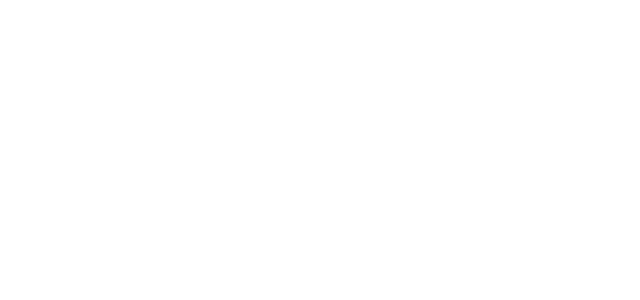
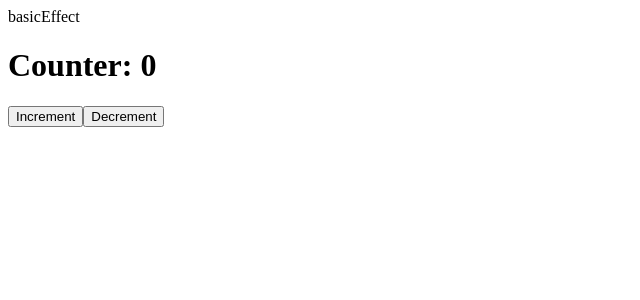
Before and after one commit to theSolution12/React-Journey, a React (Vite) app: page / in a window 1280 px wide. Shown: the top 300 px of the page, without its empty margins (0-640 px from the left). Built offline with nearby package versions, Linux system fonts and the light colour scheme.

Commit message:
Add BasicEffect and CounterEffect components
Included BasicEffect and CounterEffect components in the App component to enhance functionality and demonstrate useEffect hooks.

```diff
--- a/src/App.jsx
+++ b/src/App.jsx
@@ -27,11 +27,14 @@
 import Tabs from "./components/useState/Tab";
 import Copy from "./components/portal/Copy";
 import Card from "./components/props/Card";
+import BasicEffect from "./components/useEffect/basicEffect";
+import CounterEffect from "./components/useEffect/CounterEffect";
 
 const App = () => {
   return (
     <div>
-
+      <BasicEffect />
+      <CounterEffect />
     </div>
   )
 }
```
